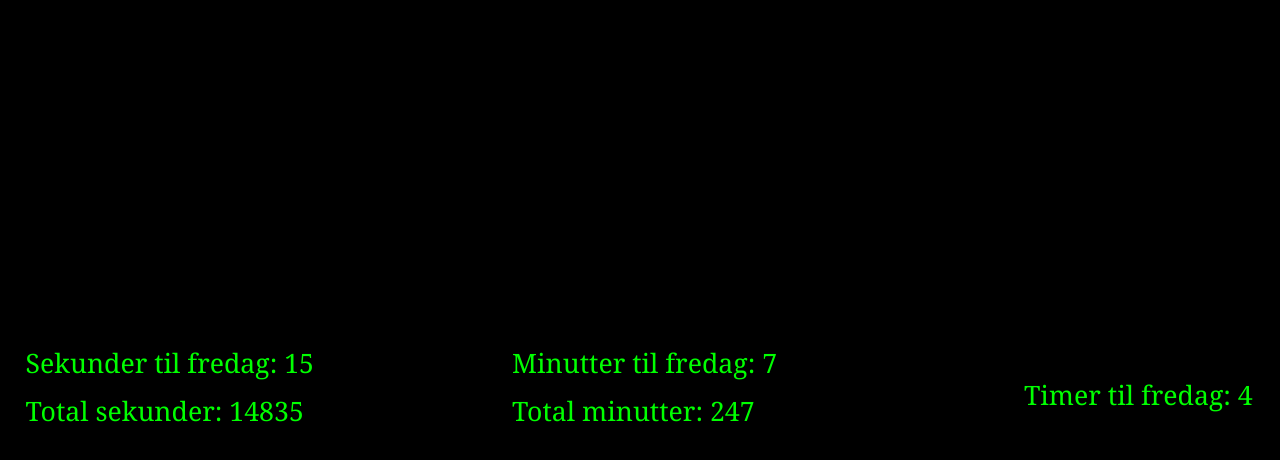
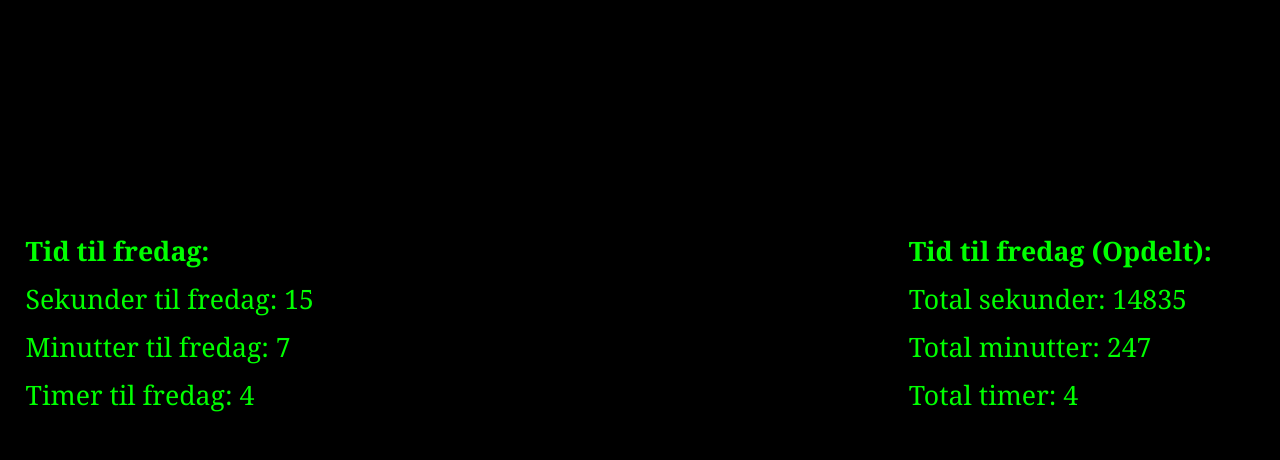
Before and after one commit to MyMainManMe/MyMainManMe.github.io, a plain HTML site: page index.html in a window 1280 px wide. Shown: the part 328-788 px from the top of the page. Drawn offline with Linux system fonts and the light colour scheme.

Commit message:
Wow det sneer

```diff
--- a/alsoImportant.js
+++ b/alsoImportant.js
@@ -4,9 +4,13 @@ function whatDayIsit() {
   var d = new Date();
   var elem = document.getElementById("answer");
   var title = document.getElementById("title");
+  var timeTitle = document.getElementById("timeTitle");
+  var totalTimeTitle = document.getElementById("totalTimeTitle");
   var dateNum = d.getDay();
   if (lang === 0){
     title.innerHTML = "Hvilken dag er det?"
+    timeTitle.innerHTML = "Tid til fredag:"
+    totalTimeTitle.innerHTML = "Tid til fredag (Opdelt):"
     switch (dateNum){
       case 0:
         elem.innerHTML = "Søndag"
@@ -51,6 +55,8 @@ function whatDayIsit() {
   }
   if (lang === 1){
     title.innerHTML = "What day is it?"
+    timeTitle.innerHTML = "Time till friday:"
+    totalTimeTitle.innerHTML = "Time till friday (Segregated):"
     switch (dateNum){
       case 0:
         elem.innerHTML = "Sunday"
@@ -101,6 +107,7 @@ function updateCountdown() {
   const countdownHour = document.getElementById('countDownHour');
   const totalCountdownSec = document.getElementById('totalCountDownSecond');
   const totalCountdownMin = document.getElementById('totalCountDownMinute');
+  const totalCountdownHour = document.getElementById('totalCountDownHour');
 
   function secondsUntilFriday() {
     const today = new Date();
@@ -121,6 +128,7 @@ function updateCountdown() {
   function displayCountdown() {
     let remainingSeconds = secondsUntilFriday();
     let remainingMinutes = Math.floor(secondsUntilFriday() / 60);
+    let remaningHours = Math.floor(secondsUntilFriday() / 3600)
 
     let remainingSecondsCalculated = remainingSeconds;
     let remainingHoursCalculated = Math.floor(remainingSecondsCalculated / 3600);
@@ -134,6 +142,7 @@ function updateCountdown() {
       countdownHour.textContent = `Timer til fredag: ${remainingHoursCalculated}`;
       totalCountdownSec.textContent = `Total sekunder: ${remainingSeconds}`;
       totalCountdownMin.textContent = `Total minutter: ${remainingMinutes}`;
+      totalCountdownHour.textContent = `Total timer: ${remaningHours}`;
     }
 
     if (lang === 1){
@@ -142,6 +151,7 @@ function updateCountdown() {
       countdownHour.textContent = `Hours till friday: ${remainingHoursCalculated}`;
       totalCountdownSec.textContent = `Total seconds: ${remainingSeconds}`;
       totalCountdownMin.textContent = `Total minutes: ${remainingMinutes}`;
+      totalCountdownHour.textContent = `Total hours: ${remaningHours}`;
     }
   }
 
@@ -166,3 +176,17 @@ function setLangToEnglish(){
   whatDayIsit();
   displayCountdown();
 }
+
+
+function createBeer() {
+  const beer = document.createElement("div");
+  beer.classList.add("beerfall");
+  beer.style.left = `${Math.random() * window.innerWidth}px`;
+  beer.style.top = 0;
+  document.body.appendChild(beer);
+  beer.addEventListener("animationiteration", () => {
+      document.body.removeChild(beer);
+  });
+}
+
+setInterval(createBeer, 60000);
--- a/index.html
+++ b/index.html
@@ -18,11 +18,14 @@
         <h2 id="answer" class="Friday"></h2>
         <img class="fridayFrog" id="fridayFrog" src="rainbow-frog.gif">
         <img class="wednesdayFrog" id="wednesdayFrog" src="wednesdayFrog.jfif">
+        <h3 id="totalTimeTitle" class="totalTimeTitle"></h3>
+        <h3 id="timeTitle" class="timeTitle"></h3>
         <p id="countDownSecond" class="sec"></p>
         <p id="countDownMinute" class="min"></p>
         <p id="countDownHour" class="hour"></p>
         <p id="totalCountDownSecond" class="totalsec"></p>
         <p id="totalCountDownMinute" class="totalmin"></p>
+        <p id="totalCountDownHour" class="totalhour"></p>
     </body>
 </html>
 <script src="alsoImportant.js"></script>
--- a/styles.css
+++ b/styles.css
@@ -1,5 +1,6 @@
 body {
   background-color: #000;
+  overflow: hidden
 }
 
 h1 {
@@ -7,6 +8,13 @@ h1 {
   font-size: 36pt;
   text-align: center;
   line-height: 3em;
+  color: #ccc;
+}
+
+h3 {
+  font-family: constantia,georgia,serif;
+  font-size: 20pt;
+  animation: flash 1s infinite;
   color: #ccc;
 }
 
@@ -60,32 +68,50 @@ p {
 
 .sec{
   position: absolute;
-  bottom: 8%;
+  bottom: 16%;
   left: 2%;
 }
 
 .min{
   position: absolute;
-  bottom: 8%;
-  left: 40%;
+  bottom: 10%;
+  left: 2%;
 }
 
 .hour{
   position: absolute;
   bottom: 4%;
-  left: 80%;
+  left: 2%;
+}
+
+.timeTitle{
+  position: absolute;
+  bottom: 22%;
+  left: 2%;
 }
 
 .totalsec{
   position: absolute;
-  bottom: 2%;
-  left: 2%;
+  bottom: 16%;
+  left: 71%;
 }
 
 .totalmin{
   position: absolute;
-  bottom: 2%;
-  left: 40%;
+  bottom: 10%;
+  left: 71%;
+}
+
+.totalhour{
+  position: absolute;
+  bottom: 4%;
+  left: 71%;
+}
+
+.totalTimeTitle{
+  position: absolute;
+  bottom: 22%;
+  left: 71%;
 }
 
 h2 {
@@ -172,3 +198,24 @@ h2 {
   width: 30px; /* Adjust this value to control the icon size */
   height: auto;
 }
+
+.beerfall {
+  position: absolute;
+  background-image: url('bajer.png'); /* Replace 'snowflake.png' with your custom snowflake image */
+  background-size: contain;
+  background-repeat: no-repeat;
+  width: 100px; /* Set the width to match your image width */
+  height: 100px; /* Set the height to match your image height */
+  animation: beerfall 8s ease-in infinite;
+}
+
+@keyframes beerfall {
+  0% {
+      transform: translateY(-5px) translateX(5px);
+      opacity: 1;
+  }
+  100% {
+      transform: translateY(100vh) translateX(5px);
+      opacity: 0.4;
+  }
+}
```
Also changed, not shown: 1 other file.
